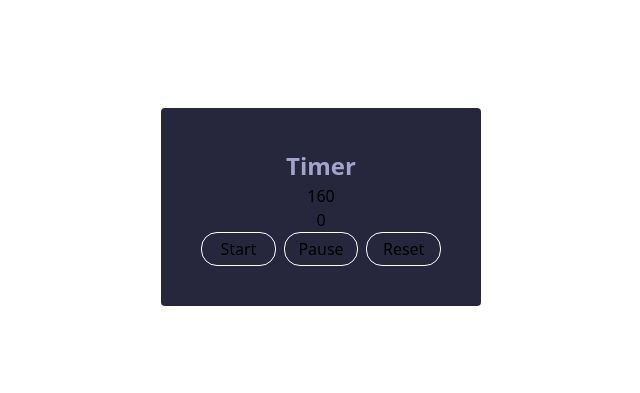
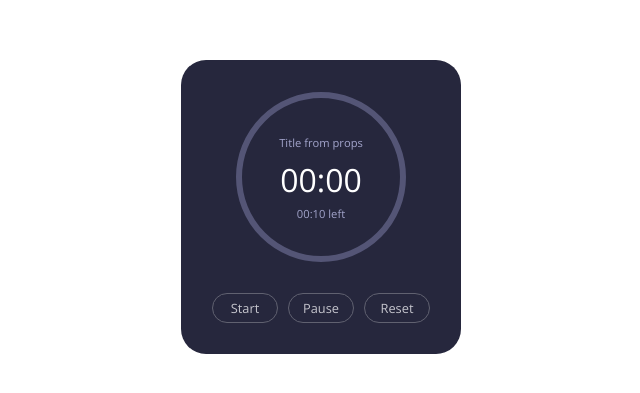
Before and after one commit to SKom2/react-timer, a React (Vite) app: page / in a window 1280 px wide. Shown: the part 193-586 px from the top of the page, without its empty margins (319-959 px from the left). Built offline with nearby package versions, Linux system fonts and the light colour scheme.

Commit message:
feat: timer layout

```diff
--- a/index.html
+++ b/index.html
@@ -7,7 +7,7 @@
     <title>React Timer</title>
   </head>
   <body>
-    <div id="root" class="min-h-screen flex items-center justify-center"></div>
+    <div id="root" class="min-h-screen flex items-center justify-center font-sans-serif"></div>
     <script type="module" src="/src/main.tsx"></script>
   </body>
 </html>
--- a/src/App.tsx
+++ b/src/App.tsx
@@ -1,7 +1,7 @@
 import Timer from "./components/Timer.tsx";
 
 function App() {
-  return <Timer title="Timer" endTime={160} />
+  return <Timer title="Title from props" endTime={10} />
 }
 
 export default App
--- a/src/components/Timer.tsx
+++ b/src/components/Timer.tsx
@@ -6,9 +6,11 @@ import TimerDisplay from "./TimerDisplay.tsx";
 const Timer: FC<TimerProps> = ({ title, endTime, elapsedTime }) => {
     return (
         <TimerContextProvider title={title} endTime={endTime} elapsedTime={elapsedTime}>
-            <div className="w-80 p-10 rounded text-center bg-timer-bg ">
-                <TimerDisplay />
-                <TimerControls />
+            <div className="p-8 rounded-[25px] text-center bg-timer-bg">
+                <div className="flex flex-col justify-center items-center gap-8">
+                    <TimerDisplay />
+                    <TimerControls />
+                </div>
             </div>
         </TimerContextProvider>
     );
--- /dev/null
+++ b/src/components/TimerButton.tsx
@@ -0,0 +1,7 @@
+import {FC} from "react";
+
+const TimerButton: FC<{ onAction: () => void, title: string }> = ({ onAction, title }) => {
+    return <button onClick={onAction} className="w-16 p-1 outline outline-1 outline-button-outline rounded-button timer-button-text">{title}</button>
+};
+
+export default TimerButton;
--- a/src/components/TimerControls.tsx
+++ b/src/components/TimerControls.tsx
@@ -1,13 +1,14 @@
 import {useTimer} from "../context/TimerContext.tsx";
+import TimerButton from "./TimerButton.tsx";
 
 const TimerControls = () => {
     const { onStart, onPause, onReset } = useTimer()
 
     return (
-        <div className="flex justify-between gap-2">
-            <button onClick={onStart} className="w-20 p-1 rounded-2xl border border-white">Start</button>
-            <button onClick={onPause} className="w-20 p-1 rounded-2xl border border-white">Pause</button>
-            <button onClick={onReset} className="w-20 p-1 rounded-2xl border border-white">Reset</button>
+        <div className="flex justify-center gap-3">
+            <TimerButton onAction={onStart} title="Start"/>
+            <TimerButton onAction={onPause} title="Pause" />
+            <TimerButton onAction={onReset} title="Reset" />
         </div>
     );
 };
--- a/src/components/TimerDisplay.tsx
+++ b/src/components/TimerDisplay.tsx
@@ -1,9 +1,12 @@
 import {useTimer} from "../context/TimerContext.tsx";
 import {useEffect, useRef, useState} from "react";
+import TimerTitle from "./TimerTitle.tsx";
+import TimerElapsedTimeClock from "./TimerElapsedTimeClock.tsx";
+import TimerEndTimeClock from "./TimerEndTimeClock.tsx";
 
 
 const TimerDisplay = () => {
-    const { elapsedTime, endTime, delay, title, isAnimationStarted, isAnimationPaused } = useTimer()
+    const { elapsedTime, endTime, delay, isAnimationStarted, isAnimationPaused } = useTimer()
 
     const [endTimeState, setEndTimeState] = useState(endTime * delay);
     const [elapsedTimeState, setElapsedTimeState] = useState(elapsedTime * delay);
@@ -16,7 +19,7 @@ const TimerDisplay = () => {
                 setEndTimeState((endTime) => endTime - delay);
                 setElapsedTimeState((elapsedTime) => elapsedTime + delay);
             }, delay);
-        } else  {
+        } else {
             clearInterval(intervalId.current)
             if (!isAnimationStarted) {
                 setElapsedTimeState(elapsedTime * delay);
@@ -28,10 +31,10 @@ const TimerDisplay = () => {
     }, [isAnimationStarted, isAnimationPaused]);
 
     return (
-        <div>
-            <h1 className="timer-title">{title}</h1>
-            <p>{endTimeState / delay}</p>
-            <p>{elapsedTimeState / delay}</p>
+        <div className="border-[6px] h-[170px] w-[170px] flex flex-col gap-2 justify-center rounded-circle border-circle-bg">
+            <TimerTitle />
+            <TimerElapsedTimeClock elapsedTime={elapsedTimeState / delay} />
+            <TimerEndTimeClock endTime={endTimeState / delay} />
         </div>
     );
 };
--- /dev/null
+++ b/src/components/TimerElapsedTimeClock.tsx
@@ -0,0 +1,10 @@
+import {FC} from "react";
+import {formatTime} from "../utils/formatTime.ts";
+
+const TimerElapsedTimeClock: FC<{ elapsedTime: number }> = ({ elapsedTime }) => {
+    const formattedElapsedTime = formatTime(elapsedTime)
+
+    return <p className="timer-display">{formattedElapsedTime}</p>
+};
+
+export default TimerElapsedTimeClock;
--- /dev/null
+++ b/src/components/TimerEndTimeClock.tsx
@@ -0,0 +1,10 @@
+import {FC} from "react";
+import {formatTime} from "../utils/formatTime.ts";
+
+const TimerEndTimeClock: FC<{ endTime: number }> = ({ endTime }) => {
+    const formattedEndTime = formatTime(endTime)
+
+    return <p className="timer-subtitle">{formattedEndTime} left</p>
+};
+
+export default TimerEndTimeClock;
--- /dev/null
+++ b/src/components/TimerTitle.tsx
@@ -0,0 +1,10 @@
+import {useTimer} from "../context/TimerContext.tsx";
+
+const TimerTitle = () => {
+    const { title } = useTimer()
+
+    return <h1 className="timer-title">{title}</h1>
+
+};
+
+export default TimerTitle;
--- a/src/index.css
+++ b/src/index.css
@@ -9,6 +9,7 @@
 
     --color-white: #fff;
 
+    --color-light-gray: #c5c5cd;
     --color-gray: #606170;
 
     --color-light-purple: #a2a4cb;
@@ -21,46 +22,46 @@
     --color-timer-bg: var(--color-dark-purple);
     --color-timer-text: var(--color-white);
     --color-timer-content: var(--color-light-purple);
+    --color-timer-content-secondary: var(--color-light-gray);
 
     --color-circle-bg: var(--color-purple);
     --color-circle-bg-active: var(--color-light-green);
     --color-circle-bg-completed: var(--color-light-red);
 
+    --color-button-outline: var(--color-gray);
 
-    --color-button-outline: var(--color-light-green);
-
-    --font-size-title: 1.5rem;
-    --font-size-timer: 3rem;
-    --font-size-time-left: 1rem;
-    --font-size-button: 0.875rem;
+    --font-size-title: 0.7rem;
+    --font-size-timer: 2rem;
+    --font-size-time-left: 0.7rem;
+    --font-size-button: 0.8rem;
 
     --line-height-title: 1.5;
     --line-height-timer: 1.2;
-    --line-height-time-left: 1.4;
+    --line-height-time-left: 1;
     --line-height-button: 1.6;
 
-    --border-radius-button: 12px;
+    --border-radius-button: 1.25rem;
     --border-radius-circle: 50%;
 }
 
 @layer components {
     .timer-title {
-        @apply text-title font-bold leading-title text-timer-content;
+        @apply text-title font-normal leading-title text-timer-content;
     }
     .timer-display {
-        @apply text-timer font-extrabold leading-tight text-timer-text;
+        @apply text-timer font-normal leading-tight text-timer-text;
     }
     .timer-subtitle {
-        @apply text-time-left font-medium leading-time-left text-content;
+        @apply text-time-left font-normal leading-time-left text-timer-content;
     }
     .timer-button-text {
-        @apply text-button font-semibold leading-button text-content;
+        @apply text-button font-normal leading-button text-timer-content-secondary;
     }
     .timer-button-active {
-        @apply text-button font-semibold leading-button text-circle-bg-active;
+        @apply text-button font-normal leading-button text-circle-bg-active;
     }
     .timer-button-reset {
-        @apply text-button font-semibold leading-button text-circle-bg-completed;
+        @apply text-button font-normal leading-button text-circle-bg-completed;
     }
     .timer-caption {
         @apply text-sm font-light leading-tight text-content uppercase tracking-wider;
--- /dev/null
+++ b/src/utils/formatTime.ts
@@ -0,0 +1,10 @@
+const MAX_TIME = 60 * 60;
+
+export const formatTime = (time: number) => {
+    if (time > MAX_TIME) throw new Error('Maximum allowed time exceeded');
+
+    const minutes = Math.floor(time / 60).toString().padStart(2, '0');
+    const seconds = Math.floor(time % 60).toString().padStart(2, '0');
+
+    return `${minutes}:${seconds}`;
+}
--- a/tailwind.config.js
+++ b/tailwind.config.js
@@ -13,11 +13,11 @@ export default {
         'timer-bg': 'var(--color-timer-bg)',
         'timer-text': 'var(--color-timer-text)',
         'timer-content': 'var(--color-timer-content)',
+        'timer-content-secondary': 'var(--color-timer-content-secondary)',
 
         'circle-bg': 'var(--color-circle-bg)',
         'circle-bg-active': 'var(--color-circle-bg-active)',
         'circle-bg-completed': 'var(--color-circle-bg-completed)',
-
 
         'button-outline': 'var(--color-button-outline)',
       },
```
